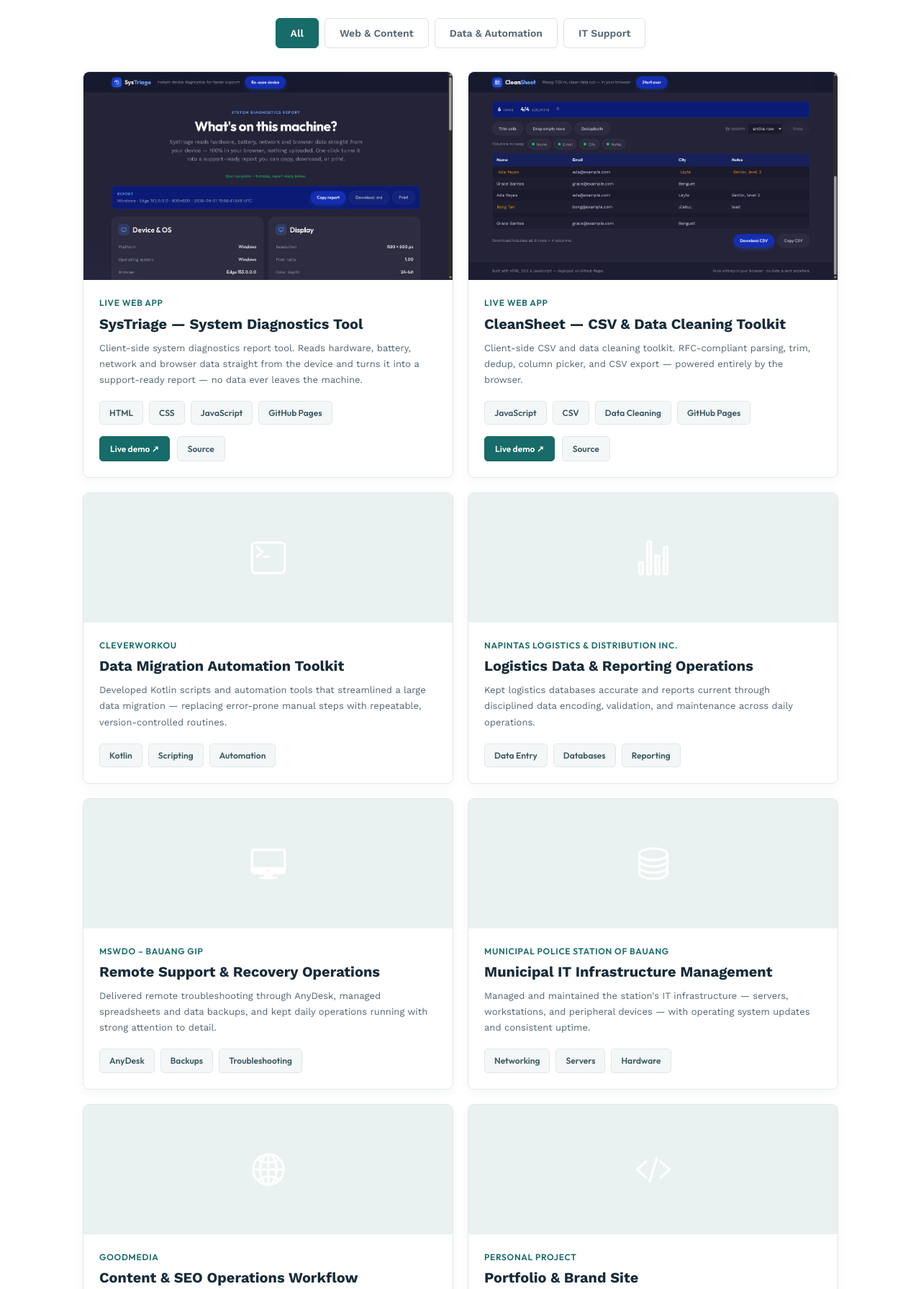
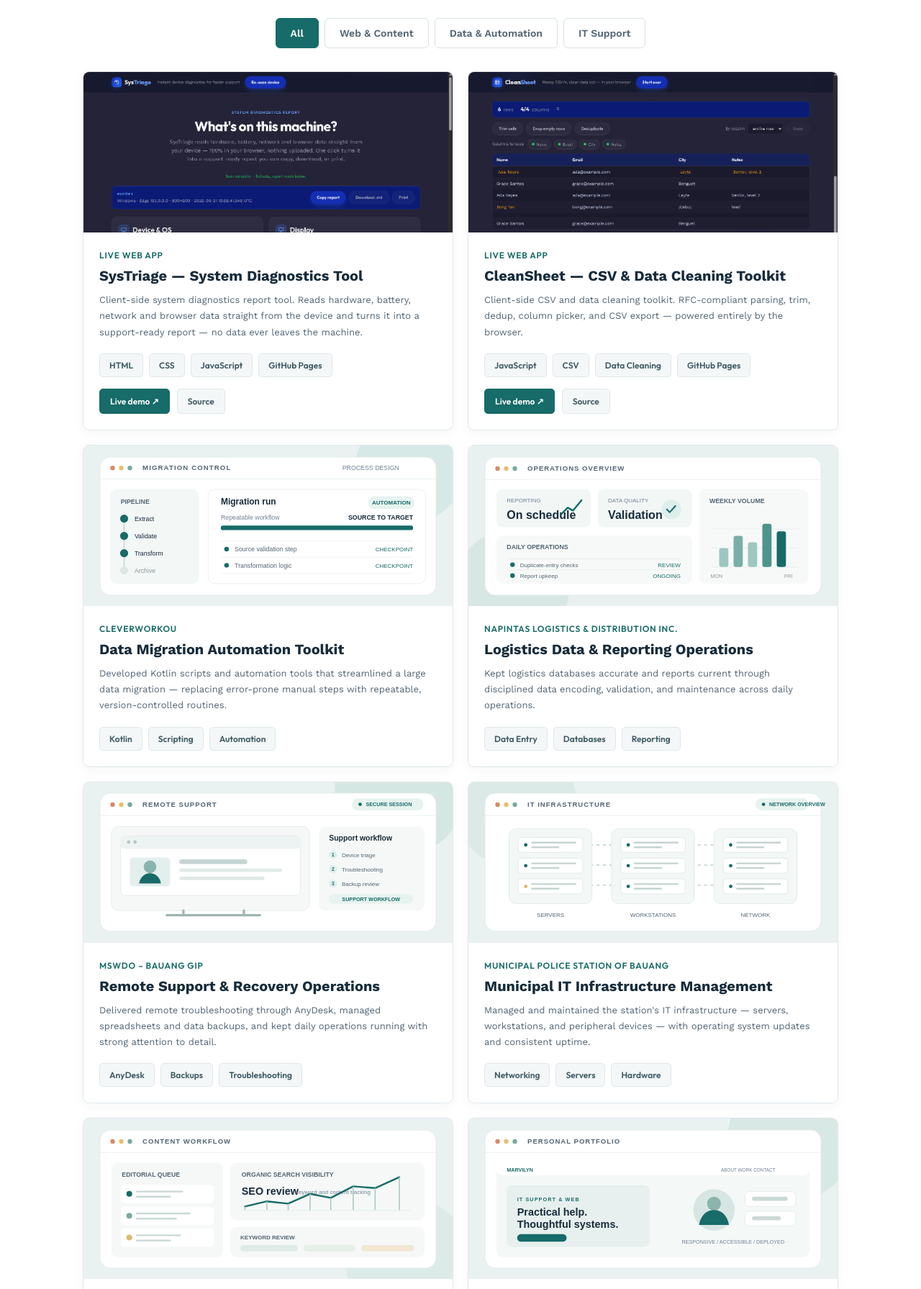
Before and after one commit to clasver/Portfolio, a plain HTML site: page index.html in a window 1280 px wide. Shown: the part 2641-4432 px from the top of the page at 72% size. Drawn offline with nearby package versions, Linux system fonts and the light colour scheme.

Commit message:
Add custom project preview illustrations
Co-authored-by: Copilot <223556219+Copilot@users.noreply.github.com>

```diff
--- a/assets/css/style.css
+++ b/assets/css/style.css
@@ -1849,21 +1849,23 @@ textarea.contact-input {
 
 .project-thumb ion-icon { position: relative; z-index: 1; }
 
-/* screenshot thumbs for live-app cards */
-.project-thumb.is-shot {
+/* image previews for live apps and project illustrations */
+.project-thumb.has-image {
   display: block;
   padding: 0;
   overflow: hidden;
 }
-.project-thumb.is-shot::after { display: none; }
-.project-thumb.is-shot img {
+.project-thumb.has-image::after { display: none; }
+.project-thumb.has-image img {
   width: 100%;
   height: 100%;
-  min-height: 130px;
+  min-height: 0;
   object-fit: cover;
-  object-position: top;
+  object-position: center;
   display: block;
-}
+  transition: transform 0.5s ease;
+}
+.project-thumb.has-image.is-shot img { object-position: top; }
 
 /* live-app link pills */
 .project-links {
@@ -2097,16 +2099,14 @@ button:focus-visible,
 .stat-number,
 .skill-percent-text { font-variant-numeric: tabular-nums; }
 
-.project-thumb.is-shot img { transition: transform 0.5s ease; }
-
-.project-card:is(:hover, :focus-within) .project-thumb.is-shot img {
+.project-card:is(:hover, :focus-within) .project-thumb.has-image img {
   transform: scale(1.045);
 }
 
 @media (prefers-reduced-motion: reduce) {
   .stat-item:is(:hover, :focus-within) { transform: none; }
-  .project-thumb.is-shot img { transition: none; }
-  .project-card:is(:hover, :focus-within) .project-thumb.is-shot img { transform: none; }
+  .project-thumb.has-image img { transition: none; }
+  .project-card:is(:hover, :focus-within) .project-thumb.has-image img { transform: none; }
 }
 
 @media (scripting: enabled) {
@@ -2593,6 +2593,10 @@ body {
 }
 
 .project-thumb::after { display: none; }
+.project-thumb.has-image {
+  min-height: 0;
+  aspect-ratio: 2.3 / 1;
+}
 .project-body { position: relative; z-index: 1; padding: 2.2rem; }
 .project-org { color: var(--klein-blue); letter-spacing: 0.06em; }
 .project-title { color: #172b3a; font-family: var(--ff-open-sans); font-size: 2rem; }
--- a/index.html
+++ b/index.html
@@ -190,7 +190,7 @@
         <!-- SysTriage (live) -->
         <li class="portfolio-item" data-category="web" data-reveal>
           <article class="project-card">
-            <div class="project-thumb is-shot" aria-hidden="true"><img src="assets/images/systriage-shot.png" alt="SysTriage live app screenshot" loading="lazy"></div>
+            <div class="project-thumb has-image is-shot" aria-hidden="true"><img src="assets/images/systriage-shot.png" alt="" loading="lazy"></div>
             <div class="project-body">
               <p class="project-org">Live Web App</p>
               <h3 class="h3 project-title">SysTriage — System Diagnostics Tool</h3>
@@ -204,7 +204,7 @@
         <!-- CleanSheet (live) -->
         <li class="portfolio-item" data-category="web" data-reveal>
           <article class="project-card">
-            <div class="project-thumb is-shot" aria-hidden="true"><img src="assets/images/cleansheet-shot.png" alt="CleanSheet live app screenshot" loading="lazy"></div>
+            <div class="project-thumb has-image is-shot" aria-hidden="true"><img src="assets/images/cleansheet-shot.png" alt="" loading="lazy"></div>
             <div class="project-body">
               <p class="project-org">Live Web App</p>
               <h3 class="h3 project-title">CleanSheet — CSV &amp; Data Cleaning Toolkit</h3>
@@ -218,7 +218,7 @@
         <!-- Data Migration -->
         <li class="portfolio-item" data-category="data" data-reveal>
           <article class="project-card">
-            <div class="project-thumb" aria-hidden="true"><ion-icon name="terminal-outline"></ion-icon></div>
+            <div class="project-thumb has-image" aria-hidden="true"><img src="assets/images/projects/data-migration.svg" alt="" loading="lazy"></div>
             <div class="project-body">
               <p class="project-org">CleverWorkOU</p>
               <h3 class="h3 project-title">Data Migration Automation Toolkit</h3>
@@ -231,7 +231,7 @@
         <!-- Logistics Data -->
         <li class="portfolio-item" data-category="data" data-reveal>
           <article class="project-card">
-            <div class="project-thumb" aria-hidden="true"><ion-icon name="stats-chart-outline"></ion-icon></div>
+            <div class="project-thumb has-image" aria-hidden="true"><img src="assets/images/projects/logistics-data.svg" alt="" loading="lazy"></div>
             <div class="project-body">
               <p class="project-org">Napintas Logistics &amp; Distribution Inc.</p>
               <h3 class="h3 project-title">Logistics Data &amp; Reporting Operations</h3>
@@ -244,7 +244,7 @@
         <!-- Remote Support -->
         <li class="portfolio-item" data-category="support" data-reveal>
           <article class="project-card">
-            <div class="project-thumb" aria-hidden="true"><ion-icon name="desktop-outline"></ion-icon></div>
+            <div class="project-thumb has-image" aria-hidden="true"><img src="assets/images/projects/remote-support.svg" alt="" loading="lazy"></div>
             <div class="project-body">
               <p class="project-org">MSWDO – Bauang GIP</p>
               <h3 class="h3 project-title">Remote Support &amp; Recovery Operations</h3>
@@ -257,7 +257,7 @@
         <!-- Municipal IT -->
         <li class="portfolio-item" data-category="support" data-reveal>
           <article class="project-card">
-            <div class="project-thumb" aria-hidden="true"><ion-icon name="server-outline"></ion-icon></div>
+            <div class="project-thumb has-image" aria-hidden="true"><img src="assets/images/projects/municipal-it.svg" alt="" loading="lazy"></div>
             <div class="project-body">
               <p class="project-org">Municipal Police Station of Bauang</p>
               <h3 class="h3 project-title">Municipal IT Infrastructure Management</h3>
@@ -270,7 +270,7 @@
         <!-- Content & SEO -->
         <li class="portfolio-item" data-category="web" data-reveal>
           <article class="project-card">
-            <div class="project-thumb" aria-hidden="true"><ion-icon name="globe-outline"></ion-icon></div>
+            <div class="project-thumb has-image" aria-hidden="true"><img src="assets/images/projects/content-seo.svg" alt="" loading="lazy"></div>
             <div class="project-body">
               <p class="project-org">Goodmedia</p>
               <h3 class="h3 project-title">Content &amp; SEO Operations Workflow</h3>
@@ -283,7 +283,7 @@
         <!-- Portfolio -->
         <li class="portfolio-item" data-category="web" data-reveal>
           <article class="project-card">
-            <div class="project-thumb" aria-hidden="true"><ion-icon name="code-slash-outline"></ion-icon></div>
+            <div class="project-thumb has-image" aria-hidden="true"><img src="assets/images/projects/portfolio-site.svg" alt="" loading="lazy"></div>
             <div class="project-body">
               <p class="project-org">Personal Project</p>
               <h3 class="h3 project-title">Portfolio &amp; Brand Site</h3>
@@ -296,7 +296,7 @@
         <!-- Pearly Curls -->
         <li class="portfolio-item" data-category="web" data-reveal>
           <article class="project-card">
-            <div class="project-thumb" aria-hidden="true"><ion-icon name="image-outline"></ion-icon></div>
+            <div class="project-thumb has-image" aria-hidden="true"><img src="assets/images/projects/pearly-curls.svg" alt="" loading="lazy"></div>
             <div class="project-body">
               <p class="project-org">Live Website</p>
               <h3 class="h3 project-title">Pearly Curls — Hairstyle Inspiration Platform</h3>
@@ -310,7 +310,7 @@
         <!-- DrawMora -->
         <li class="portfolio-item" data-category="web" data-reveal>
           <article class="project-card">
-            <div class="project-thumb" aria-hidden="true"><ion-icon name="brush-outline"></ion-icon></div>
+            <div class="project-thumb has-image" aria-hidden="true"><img src="assets/images/projects/drawmora.svg" alt="" loading="lazy"></div>
             <div class="project-body">
               <p class="project-org">Live Website</p>
               <h3 class="h3 project-title">DrawMora — Drawing Education for Beginners</h3>
@@ -324,7 +324,7 @@
         <!-- MSWDO -->
         <li class="portfolio-item" data-category="support" data-reveal>
           <article class="project-card">
-            <div class="project-thumb" aria-hidden="true"><ion-icon name="server-outline"></ion-icon></div>
+            <div class="project-thumb has-image" aria-hidden="true"><img src="assets/images/projects/mswdo-system.svg" alt="" loading="lazy"></div>
             <div class="project-body">
               <p class="project-org">Capstone Project</p>
               <h3 class="h3 project-title">MSWDO Financial &amp; Medical Assistance Management System</h3>
@@ -337,7 +337,7 @@
         <!-- Halloween Coloring Pages (Gumroad Product) -->
         <li class="portfolio-item" data-category="web" data-reveal>
           <article class="project-card">
-            <div class="project-thumb" aria-hidden="true"><ion-icon name="color-wand-outline"></ion-icon></div>
+            <div class="project-thumb has-image" aria-hidden="true"><img src="assets/images/projects/halloween-pages.svg" alt="" loading="lazy"></div>
             <div class="project-body">
               <p class="project-org">Gumroad Product</p>
               <h3 class="h3 project-title">Halloween Coloring Pages — Kids Coloring Pack</h3>
```
Also changed, not shown: assets/images/projects/content-seo.svg (added), assets/images/projects/data-migration.svg (added), assets/images/projects/drawmora.svg (added), assets/images/projects/halloween-pages.svg (added), assets/images/projects/logistics-data.svg (added), assets/images/projects/mswdo-system.svg (added), assets/images/projects/municipal-it.svg (added), assets/images/projects/pearly-curls.svg (added), assets/images/projects/portfolio-site.svg (added), assets/images/projects/remote-support.svg (added).
